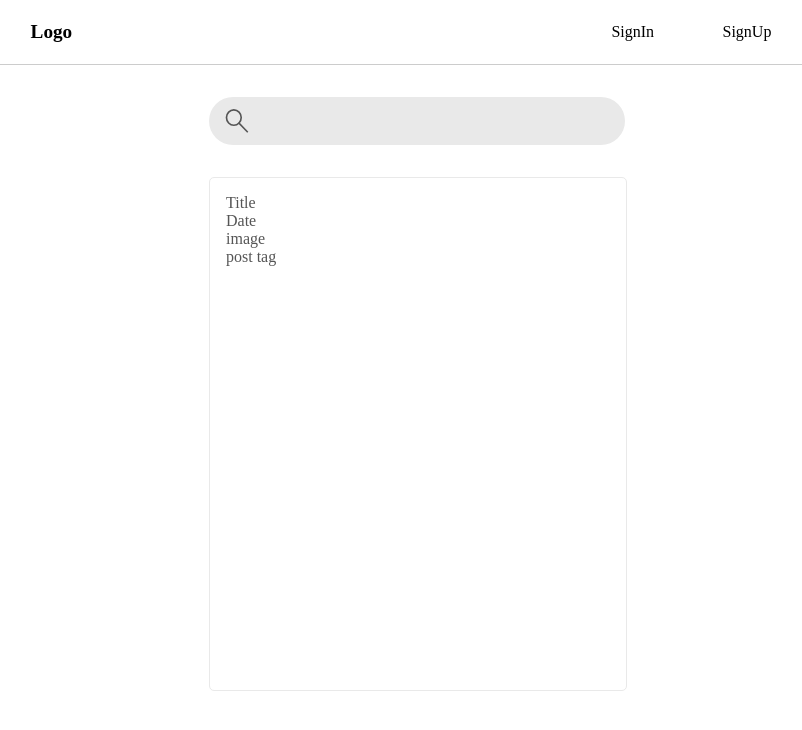
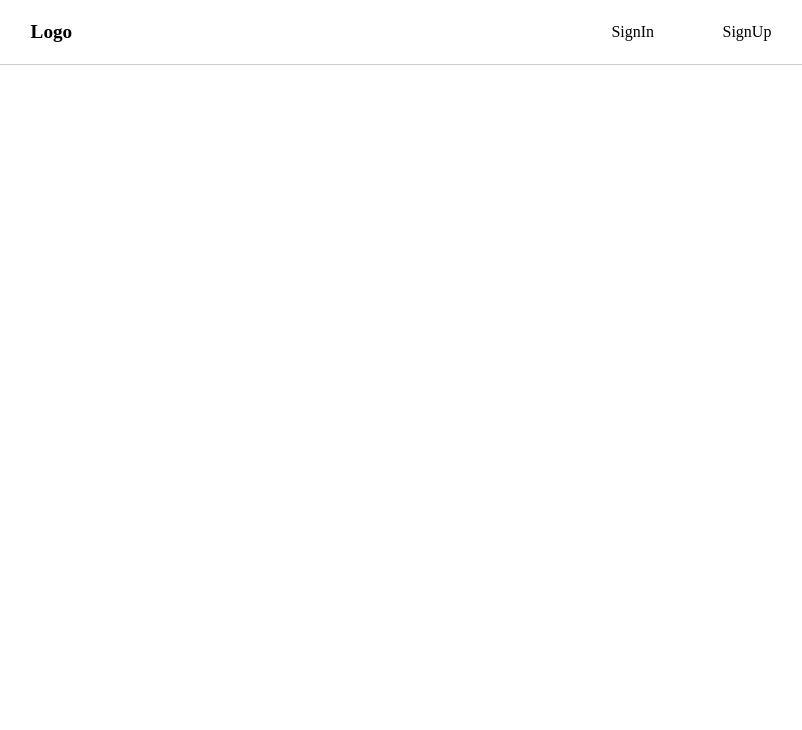
Before and after one commit to IndivProject/Indiv-Front, a Next.js app: page / in a window 1280 px wide. Shown: the top 730 px of the page, without its empty margins (239-1041 px from the left). Built offline with nearby package versions, Linux system fonts and the light colour scheme; a web font is replaced by a local one.

Commit message:
delete MainFrame

```diff
--- a/src/components/layout/main/MainView.tsx
+++ b/src/components/layout/main/MainView.tsx
@@ -4,12 +4,7 @@ import * as S from "./style";
 import React from "react";
 
 const MainView = () => {
-  return (
-    <S.MainFormContents>
-      <Search />
-      <Post />
-    </S.MainFormContents>
-  );
+  return <></>;
 };
 
 export default MainView;
```
